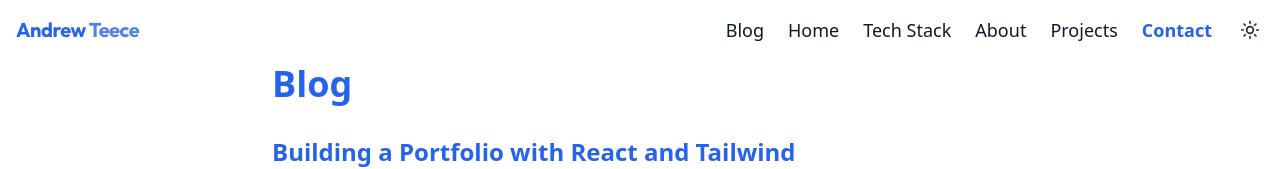
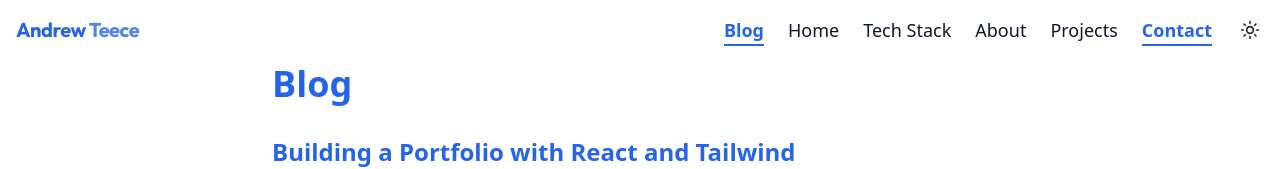
Before and after one commit to andrewteece/andrewteece-portfolio, a React (Vite) app: page /blog in a window 1280 px wide. Shown: the top 169 px of the page. Built offline with nearby package versions, Linux system fonts and the light colour scheme.

Commit message:
Blog added to NavLinks and all linke updated and styled

```diff
--- a/src/App.tsx
+++ b/src/App.tsx
@@ -2,6 +2,7 @@ import { HelmetProvider, Helmet } from 'react-helmet-async';
 import { BrowserRouter as Router, Routes, Route } from 'react-router-dom';
 import SEO from './components/shared/SEO';
 import { motion } from 'framer-motion';
+import ScrollToAnchor from './components/ui/ScrollToAnchor';
 
 import Header from './components/layout/Header';
 import Footer from './components/layout/Footer';
@@ -35,7 +36,7 @@ export default function App() {
 
       <div className='min-h-screen bg-bg text-text font-sans transition-colors duration-300 dark:bg-bg dark:text-text'>
         <Header />
-
+        <ScrollToAnchor />
         <Routes>
           <Route
             path='/'
--- a/src/components/layout/NavLinks.tsx
+++ b/src/components/layout/NavLinks.tsx
@@ -1,5 +1,5 @@
 import { motion } from 'framer-motion';
-import { Link } from 'react-router-dom';
+import { Link, useLocation } from 'react-router-dom';
 import { cn } from '../../lib/utils';
 import { useActiveSection } from '../../context/ActiveSectionContext';
 
@@ -8,15 +8,17 @@ interface NavLinksProps {
 }
 
 const navItems = [
-  { href: '#home', label: 'Home' },
-  { href: '#techstack', label: 'Tech Stack' },
-  { href: '#about', label: 'About' },
-  { href: '#projects', label: 'Projects' },
-  { href: '#footer', label: 'Contact' },
+  { href: 'home', label: 'Home' },
+  { href: 'techstack', label: 'Tech Stack' },
+  { href: 'about', label: 'About' },
+  { href: 'projects', label: 'Projects' },
+  { href: 'footer', label: 'Contact' },
 ];
 
 export default function NavLinks({ onClick }: NavLinksProps) {
   const { activeSection } = useActiveSection();
+  const location = useLocation();
+  const isBlogRoute = location.pathname.startsWith('/blog');
 
   return (
     <motion.ul
@@ -33,7 +35,7 @@ export default function NavLinks({ onClick }: NavLinksProps) {
         },
       }}
     >
-      {/* Blog link using react-router-dom */}
+      {/* Blog link */}
       <motion.li
         key='blog'
         variants={{
@@ -44,13 +46,22 @@ export default function NavLinks({ onClick }: NavLinksProps) {
         <Link
           to='/blog'
           onClick={onClick}
-          className='transition-colors hover:text-[var(--color-brand)]'
+          className={cn(
+            'relative transition-colors hover:text-[var(--color-brand)]',
+            isBlogRoute ? 'text-[var(--color-brand)] font-semibold' : ''
+          )}
         >
           Blog
+          <span
+            className={cn(
+              'absolute left-0 -bottom-1 h-[2px] w-full origin-left scale-x-0 bg-[var(--color-brand)] transition-transform duration-300',
+              isBlogRoute && 'scale-x-100'
+            )}
+          />
         </Link>
       </motion.li>
 
-      {/* Anchor links using hash navigation */}
+      {/* Section links */}
       {navItems.map(({ href, label }) => (
         <motion.li
           key={href}
@@ -59,18 +70,24 @@ export default function NavLinks({ onClick }: NavLinksProps) {
             visible: { opacity: 1, y: 0 },
           }}
         >
-          <a
-            href={href}
+          <Link
+            to={`/?scrollTo=${href}`}
             onClick={onClick}
             className={cn(
-              'transition-colors hover:text-[var(--color-brand)]',
-              activeSection === href.slice(1)
+              'relative transition-colors hover:text-[var(--color-brand)]',
+              activeSection === href
                 ? 'text-[var(--color-brand)] font-semibold'
                 : ''
             )}
           >
             {label}
-          </a>
+            <span
+              className={cn(
+                'absolute left-0 -bottom-1 h-[2px] w-full origin-left scale-x-0 bg-[var(--color-brand)] transition-transform duration-300',
+                activeSection === href && 'scale-x-100'
+              )}
+            />
+          </Link>
         </motion.li>
       ))}
     </motion.ul>
--- /dev/null
+++ b/src/components/ui/ScrollToAnchor.tsx
@@ -0,0 +1,21 @@
+// src/components/ui/ScrollToAnchor.tsx
+import { useEffect } from 'react';
+import { useLocation } from 'react-router-dom';
+
+export default function ScrollToAnchor() {
+  const { search } = useLocation();
+
+  useEffect(() => {
+    const targetId = new URLSearchParams(search).get('scrollTo');
+    if (targetId) {
+      const el = document.getElementById(targetId);
+      if (el) {
+        setTimeout(() => {
+          el.scrollIntoView({ behavior: 'smooth', block: 'start' });
+        }, 100); // ensures DOM is ready
+      }
+    }
+  }, [search]);
+
+  return null;
+}
```
